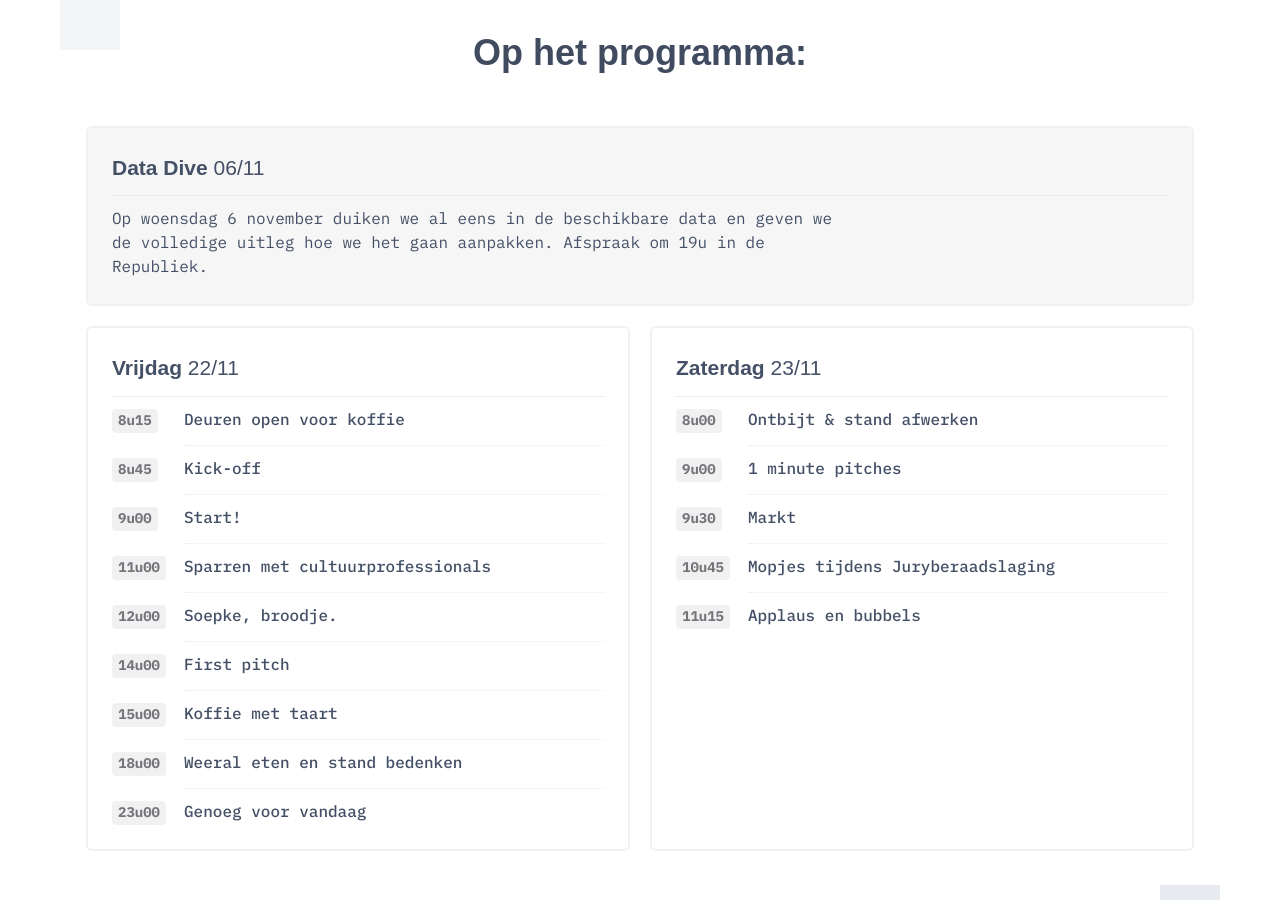
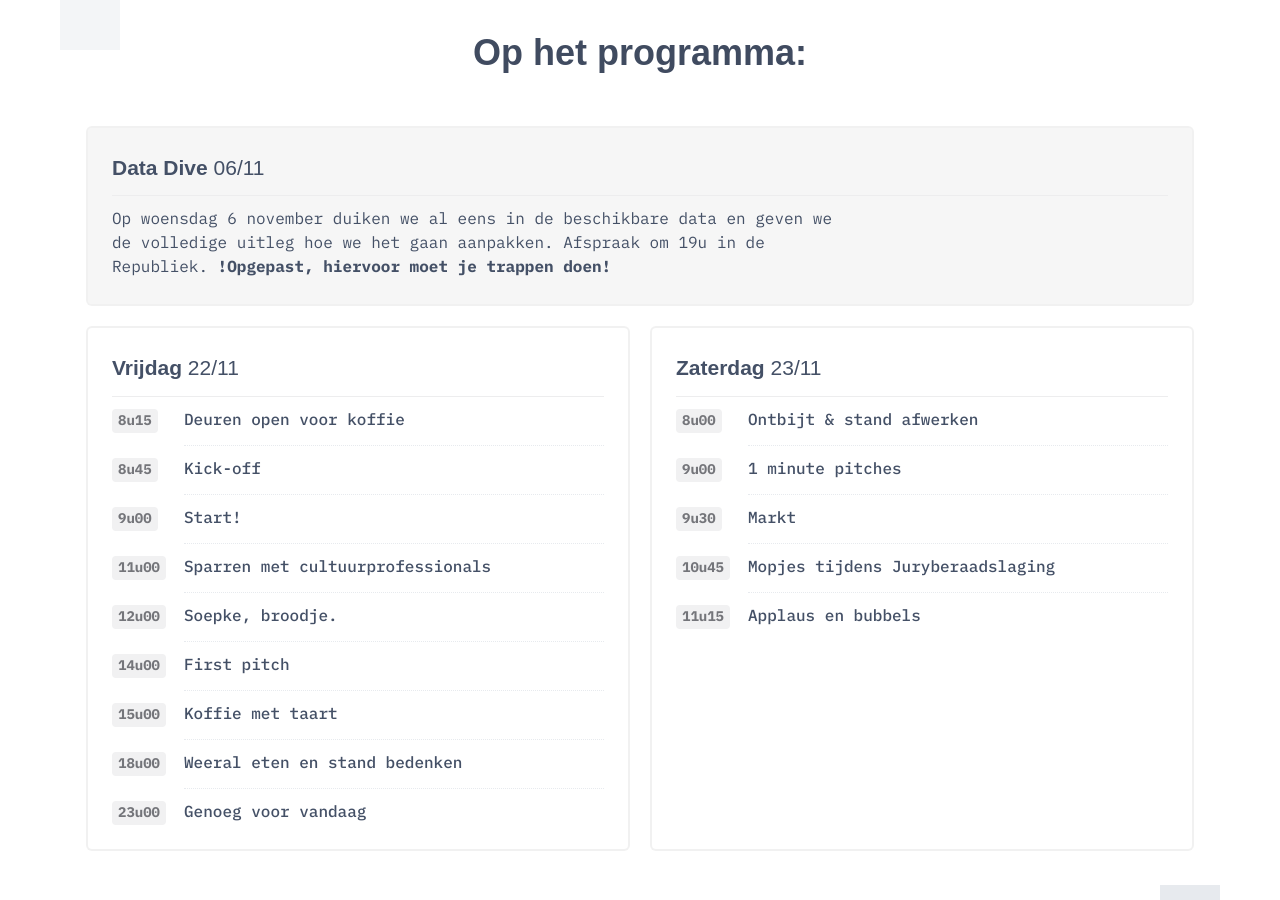
Before and after one commit to nerdlab-be/cityhacks-2019, a Jekyll site: the page built from _pages/index.markdown, in a window 1280 px wide and 900 px high, scrolled down 1784 px. Built offline with Jekyll 4.4.1, drawn with Linux system fonts in a browser that asks for light colours; some web fonts are replaced.

Commit message:
added lift info

```diff
--- a/_pages/index.markdown
+++ b/_pages/index.markdown
@@ -31,7 +31,7 @@ program:
   title: "Op het programma:"
   dataTitle: "Data Dive"
   dataDate: "06/11"
-  dataPara: "Op woensdag 6 november duiken we al eens in de beschikbare data en geven we de volledige uitleg hoe we het gaan aanpakken. Afspraak om 19u in de Republiek."
+  dataPara: "Op woensdag 6 november duiken we al eens in de beschikbare data en geven we de volledige uitleg hoe we het gaan aanpakken. Afspraak om 19u in de Republiek. <strong>!Opgepast, hiervoor moet je trappen doen!</strong>"
   friday: "Vrijdag"
   fridayDate: "22/11"
   scheduleFriday:
```
